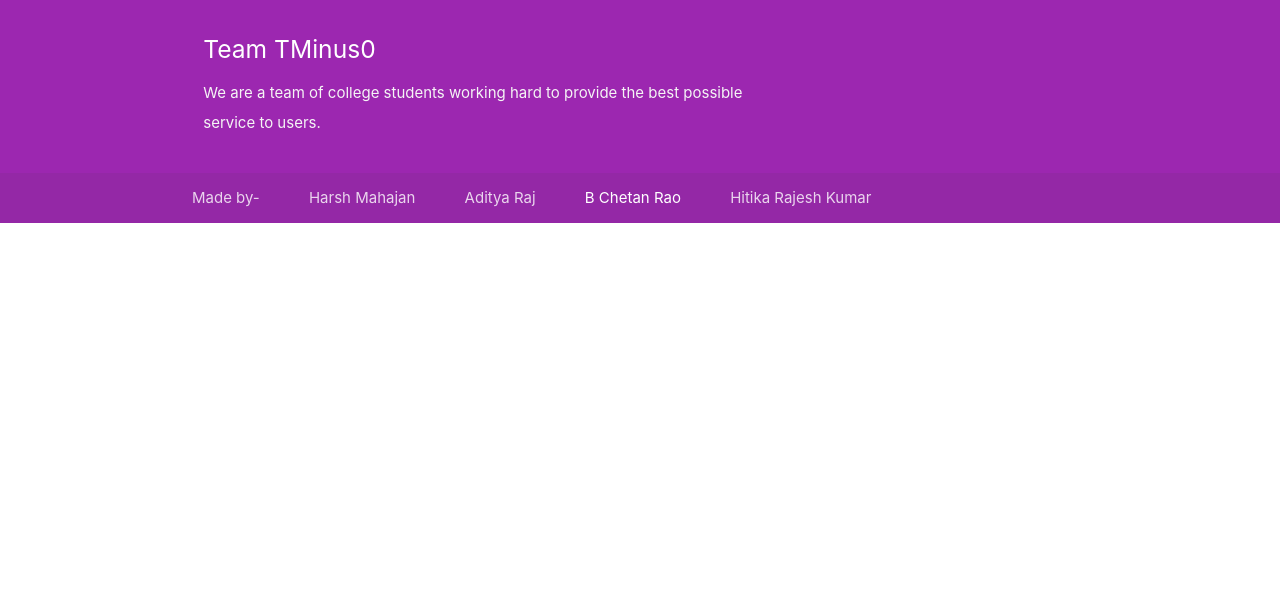
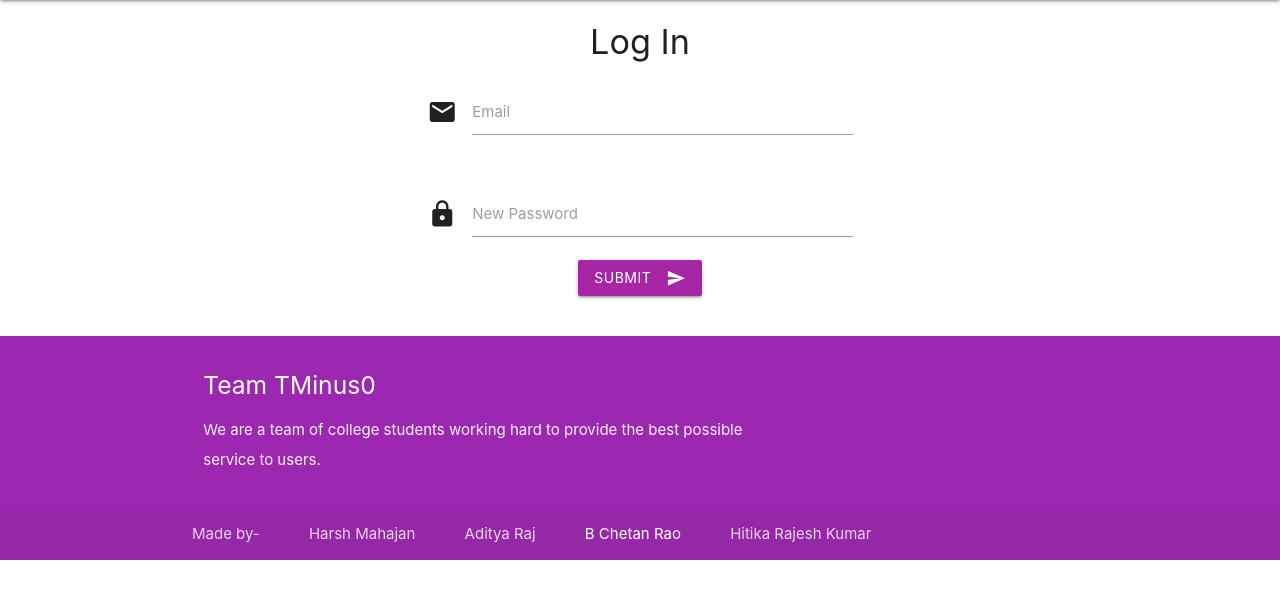
Before and after one commit to harsh-8989/Tminus0-Tours-N-Travel, a Django app: template tminus0/ToursNTravels/templates/change_pass.html in a window 1280 px wide. Shown: the part 64-663 px from the top of the page. Run offline with Django 3.2, Linux system fonts and the light colour scheme; the template is opened without the code that fills it, so the values that code supplies are empty; some libraries are stand-ins or nearby versions.

Commit message:
change password page

```diff
--- a/tminus0/ToursNTravels/templates/change_pass.html
+++ b/tminus0/ToursNTravels/templates/change_pass.html
@@ -1,116 +1,40 @@
+{% extends "base.html" %}
 {% load static %}
-<!DOCTYPE html>
-<html lang="en">
-<head>
-  <meta http-equiv="Content-Type" content="text/html; charset=UTF-8"/>
-  <meta name="viewport" content="width=device-width, initial-scale=1"/>
-  <title>TMinus0</title>
 
-  <!-- CSS  -->
-  <link href="https://fonts.googleapis.com/icon?family=Material+Icons" rel="stylesheet">
-  <link href="{% static 'css/materialize.css' %}" type="text/css" rel="stylesheet" media="screen,projection"/>
-  <link href="{% static 'css/style.css' %}" type="text/css" rel="stylesheet" media="screen,projection"/>
-</head>
-<body>
-  <nav class="white" role="navigation">
-    <div class="nav-wrapper container">
-      <a id="logo-container" href="/" class="brand-logo purple-text">Tours&Travels</a>
-      <ul class="right hide-on-med-and-down">
-        <li><a href="/flights">Flights</a></li>
-        <li><a href="/hotels">Hotels</a></li>
-        <li><a href="/trains">Trains</a></li>
-        <li><a href="/explore">Explore</a></li>
-        <li><a href="/reviews">Review</a></li>
-        <!-- Dropdown Trigger -->
+{% block content %}
+<div class="container">
+  <div class="row">
+      <form class="col s6 offset-s3" action="" method="POST">
+        {% csrf_token %}
+        <center>
+          <h4>Log In</h4>
+        {% if msg %}
+          {{ msg }}
+        {% endif %}
+        </center>
+        <div class="row">
+          <div class="input-field col s12">
+            <i class="material-icons prefix">email</i>
+            <input id="icon_prefix email" name="email" type="email" class="validate">
+            <label for="icon_prefix">Email</label>
+            <span class="helper-text" data-error="Incorrect email format" data-success=""></span>
+          </div>
+          <div class="input-field col s12">
+            <i class="material-icons prefix">lock</i>
+            <input id="icon_prefix password" name="password" type="password">
+            <label for="icon_prefix">New Password</label>
+          </div>
+          <center>
+            <button class="btn waves-effect waves-light" type="submit">Submit
+              <i class="material-icons right">send</i>
+            </button>
+          </center>
 
-        <a class='dropdown-trigger btn purple' href='#' data-target='dropdown1'>My Account</a>
-        {% if request.session.current_user %}
-        <ul id='dropdown1' class='dropdown-content'>
-          <li><a href="/account">Settings</a></li>
-          <li><a href="/logout">Log Out</a></li>
-        </ul>
-        {% else %}
-        <!-- Dropdown Structure -->
-        <ul id='dropdown1' class='dropdown-content purple-text'>
-          <li><a href="/login">Log In</a></li>
-          <li><a href="/signup">Sign Up</a></li>
-        </ul>
-        {% endif %}
-      </ul>
+        </div>
+      </form>
+    </div>
+  </div>
 
-      <ul id="nav-mobile" class="sidenav">
-        <li><a href="/">Tours&Travels</a></li>
-        <li class="divider" tabindex="-1"></li>
-        <li><a href="/">Flights</a></li>
-        <li><a href="/hotels">Hotels</a></li>
-        <li><a href="/trains">Trains</a></li>
-        <li><a href="/explore">Explore</a></li>
-        <li><a href="/reviews">Review</a></li>
-        <li class="divider" tabindex="-1"></li>
-        {% if request.session.current_user %}
-        <li><a href="/account">Settings</a></li>
-        <li><a href="/logout">Log Out</a></li>
-        {% else %}
-        <li><a class="purple-text" href="/login">Log In</a></li>
-        <li><a class="purple-text" href="/signup">Sign Up</a></li>
-        {% endif %}
-      </ul>
-      <a href="#" data-target="nav-mobile" class="sidenav-trigger"><i class="material-icons">menu</i></a>
-    </div>
-  </nav>
 
-  {% block content %}
-  {% endblock content %}
 
-  <footer class="page-footer purple">
-    <div class="container">
-      <div class="row">
-        <div class="col l8 s8">
-          <h5 class="white-text">Team TMinus0</h5>
-          <p class="grey-text text-lighten-4">We are a team of college students working hard to provide the best possible service to users.</p>
-        </div>
-        <!-- <div class="col l4 s4">
-          <h5 class="white-text">More</h5>
-          <ul>
-            <li><a class="white-text" href="https://bchetanrao.github.io">Our design</a></li>
-          </ul>
-        </div> -->
-      </div>
-    </div>
-    <div class="footer-copyright">
-      <div class="container">
-         Made by- <span style="padding-left: 3em;">Harsh Mahajan</span> <span style="padding-left: 3em;">Aditya Raj</span> <span style="padding-left: 3em;"><a class="white-text text-lighten-3" href="http://bchetanrao.github.io">B Chetan Rao</a></span> <span style="padding-left: 3em;">Hitika Rajesh Kumar</span>
-      </div>
-    </div>
-  </footer>
-  </body>
-
-    <!--  Scripts-->
-  <script src="https://code.jquery.com/jquery-2.1.1.min.js"></script>
-  <script src="{% static 'js/materialize.js' %}"></script>
-  <script src="{% static 'js/init.js' %}"></script>
-  <script>
-    $('.dropdown-trigger').dropdown();
-
-    M.textareaAutoResize($('#textarea1'));
-
-    $('.datepicker').datepicker({
-      format: 'yyyy-mm-dd',
-       selectMonths: true, // Creates a dropdown to control month
-        selectYears: 15, // Creates a dropdown of 15 years to control year,
-        today: 'Today',
-        clear: 'Clear',
-        close: 'Ok',
-        closeOnSelect: true,
-        autoClose:true
-        });
-
-    $('input.autocomplete').autocomplete({
-      data: {
-        "New york, NY": null,
-        "Tokyo": null,
-
-      },
-    });
-  </script>
-</html>
+{% endblock content %}
```
Also changed, not shown: tminus0/ToursNTravels/templates/login.html (+0 -16 lines).
